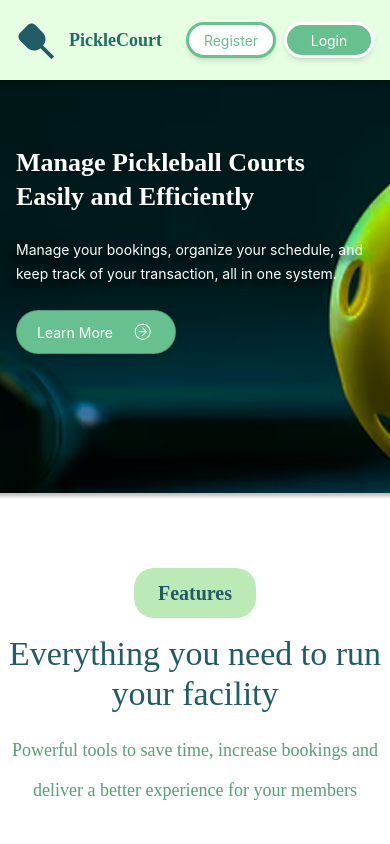
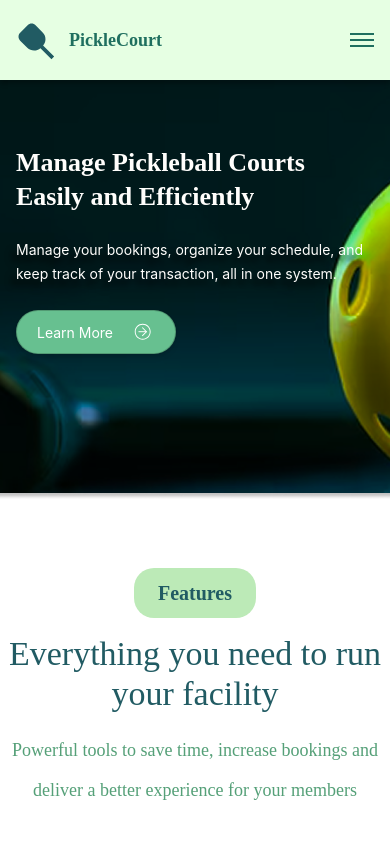
Before and after one commit to Ilethami/pcms, a React (Vite) app: page / in a window 390 px wide. Shown: the top 844 px of the page. Built offline with nearby package versions, Linux system fonts and the light colour scheme.

Commit message:
Added Hamburger Menu

```diff
--- a/src/Components/HeroSection.jsx
+++ b/src/Components/HeroSection.jsx
@@ -1,6 +1,8 @@
 import heroimg from "../assets/hdimg.png";
+import { useState } from "react";
 
 export default function Hero() {
+  const [menuOpen, setMenuOpen] = useState(false);
   return (
     <div className="relative w-full overflow-hidden">
       {/* Background Image */}
@@ -15,6 +17,7 @@ export default function Hero() {
         {/* LEFT SIDE */}
         <div className="flex items-center gap-2 sm:gap-3">
           {/* LOGO SVG (your original) */}
+          <a href="/" className="flex items-center gap-2">
           <svg
             xmlns="http://www.w3.org/2000/svg"
             width="70"
@@ -28,6 +31,7 @@ export default function Hero() {
               fill="#215B63"
             />
           </svg>
+          </a>
 
           <p className="text-[#1F6F5F] font-['Poppins'] text-[18px] sm:text-[22px] md:text-[26px] font-semibold">
             PickleCourt
@@ -35,7 +39,7 @@ export default function Hero() {
         </div>
 
         {/* RIGHT SIDE BUTTONS */}
-        <div className="flex gap-2 sm:gap-3 md:gap-4">
+        <div className=" hidden md:flex gap-2 sm:gap-3 md:gap-4">
           <button className="rounded-[36px] border-[3px] border-[#67C090] bg-white shadow-md text-[#67C090] text-[14px] sm:text-[16px] md:text-[20px] w-[90px] sm:w-[105px] md:w-[120px] h-[36px] sm:h-[40px] md:h-[44px]">
             Register
           </button>
@@ -44,6 +48,25 @@ export default function Hero() {
             Login
           </button>
         </div>
+
+        <button
+          onClick={() => setMenuOpen(!menuOpen)}
+          className="flex flex-col md:hidden cursor-pointer gap-1"
+        >
+          <span className="w-6 h-0.5 bg-[#1F6F5F]"></span>
+          <span className="w-6 h-0.5 bg-[#1F6F5F]"></span>
+          <span className="w-6 h-0.5 bg-[#1F6F5F]"></span>
+        </button>
+
+        <ul className={`
+            absolute top-[80px] right-0 w-full bg-pcms
+            flex-col items-center gap-4 py-4
+            md:hidden
+            ${menuOpen ? "flex" : "hidden"}
+          `}>
+          <li><a href="#" className="text-[#1F6F5F] text-[18px] font-['Poppins'] font-semibold">Login</a></li>
+          <li><a href="#" className="text-[#1F6F5F] text-[18px] font-['Poppins'] font-semibold">Sign Up</a></li>
+        </ul>
       </nav>
 
       {/* HERO TEXT */}
--- a/src/Components/Instructions.jsx
+++ b/src/Components/Instructions.jsx
@@ -4,7 +4,7 @@ import InText from "./InsText";
 export default function Instructions() {
   return (
     <>
-      <div className="w-full h-fit flex flex-col items-center py-20 ">
+      <div className="w-flex h-fit flex flex-col items-center py-20 ">
         <div className=" bg-pcms w-fit h-fit py-16 rounded-[100px] px-6 mx-6 shadow-[0px_16px_10px_8px_rgba(0,0,0,0.35)]">
           <div className="flex flex-col gap-5 items-center">
             <p className="text-[#215B63] font-['Castoro'] text-[30px] font-normal leading-[40px]">
```
